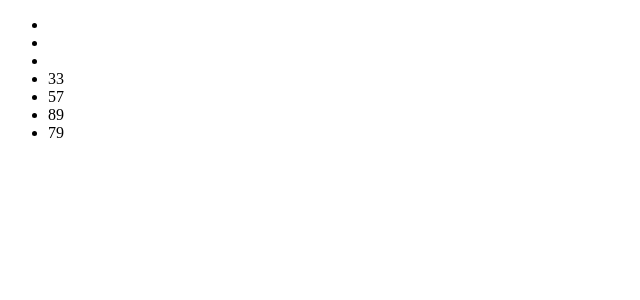
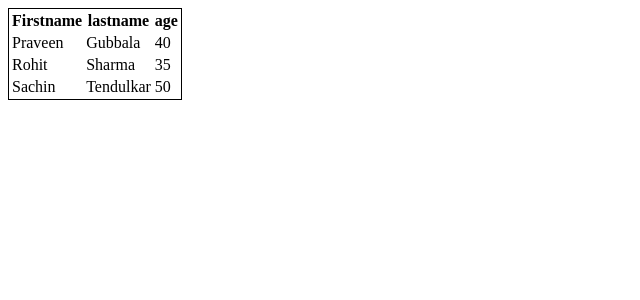
Before and after one commit to enterbackspace/angularassignments2, an Angular app: page / in a window 1280 px wide. Shown: the top 300 px of the page, without its empty margins (0-640 px from the left). Built offline with nearby package versions, Linux system fonts and the light colour scheme.

Commit message:
asdvgfnbdcs

```diff
--- a/src/app/app.component.html
+++ b/src/app/app.component.html
@@ -1,6 +1,15 @@
- <ul>
-  <li *ngFor="let ar of arr">
-    <span *ngIf="ar%2 !=0">{{ar}}</span>
+ <table style="border: 1px solid black;">
+  <thead>
 
-  </li>
- </ul>
+    <th>Firstname</th>
+    <th>lastname</th>
+    <th>age</th>
+  </thead>
+  <tbody>
+    <tr *ngFor="let student of students">
+      <td>{{student.firstname}}</td>
+      <td>{{student.lastname}}</td>
+      <td>{{student.age}}</td>
+    </tr>
+  </tbody>
+ </table>
--- a/src/app/app.component.ts
+++ b/src/app/app.component.ts
@@ -7,5 +7,21 @@ import { Component } from '@angular/core';
 })
 export class AppComponent {
   title = 'angularassignments2';
-  arr=[12,34,44,33,57,89,79]
+   students = [
+    {
+      firstname:"Praveen",
+      lastname:"Gubbala",
+      age:40
+    },
+    {
+      firstname:"Rohit",
+      lastname:"Sharma",
+      age:35
+    },
+    {
+      firstname:"Sachin",
+      lastname:"Tendulkar",
+      age:50
+    },
+]
 }
```
